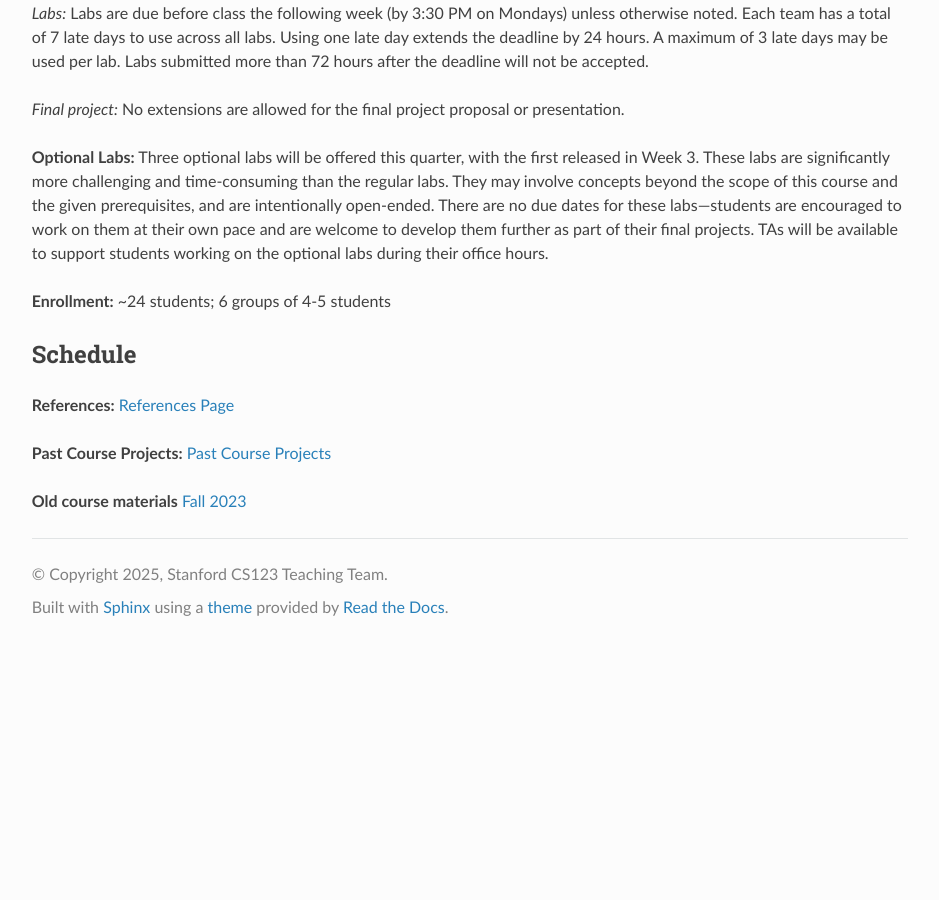
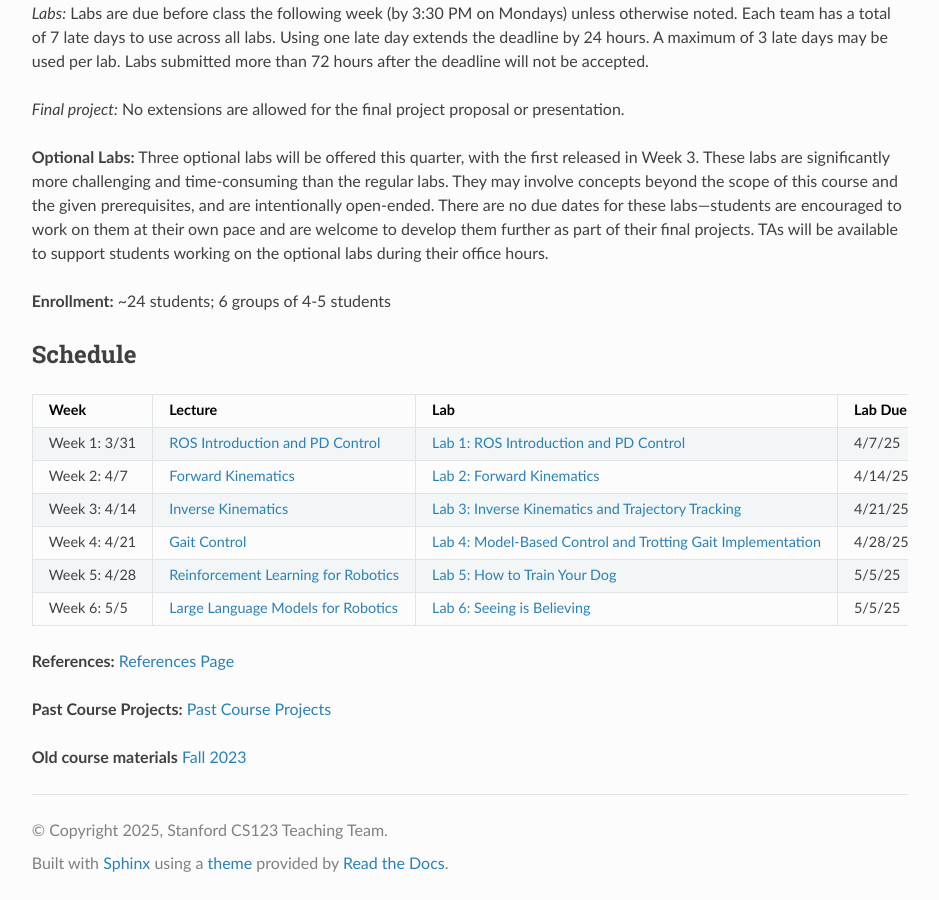
Before and after one commit to cs123-stanford/cs123-stanford, a Sphinx documentation site: the page built from docs/index.rst, in a window 1280 px wide and 900 px high, scrolled down 1929 px. Shown: the whole window, without its empty margins (320-1259 px from the left). Built offline with Sphinx 7.4.7 and the Read the Docs theme 3.1.0, drawn with Linux system fonts in a browser that asks for light colours; before the commit the page ends 2573 px from its top, so only the background shows below that.

Commit message:
Update index.rst

```diff
--- a/docs/index.rst
+++ b/docs/index.rst
@@ -75,7 +75,7 @@
    "Week 3: 4/14", ":doc:`../schedule/lectures/spring-25/lec-3`", ":doc:`../schedule/labs/spring-25/lab-3`", "4/21/25", ":doc:`../schedule/labs/spring-25/opt-lab-1`"
    "Week 4: 4/21", ":doc:`../schedule/lectures/spring-25/lec-4`", ":doc:`../schedule/labs/spring-25/lab-4`", "4/28/25", ""
    "Week 5: 4/28", ":doc:`../schedule/lectures/spring-25/lec-5`", ":doc:`../schedule/labs/spring-25/lab-5`", "5/5/25", ":doc:`../schedule/labs/spring-25/opt-lab-2`"
-   "Week 6: 5/5", ":doc:`../schedule/lectures/spring-25/lec-6`", ":doc:`../schedule/labs/spring-25/lab-6`", "5/5/25", """
+   "Week 6: 5/5", ":doc:`../schedule/lectures/spring-25/lec-6`", ":doc:`../schedule/labs/spring-25/lab-6`", "5/5/25", ""
 **References:** :doc:`../reference/references`
 
 **Past Course Projects:** :doc:`../reference/past_projects`
```
